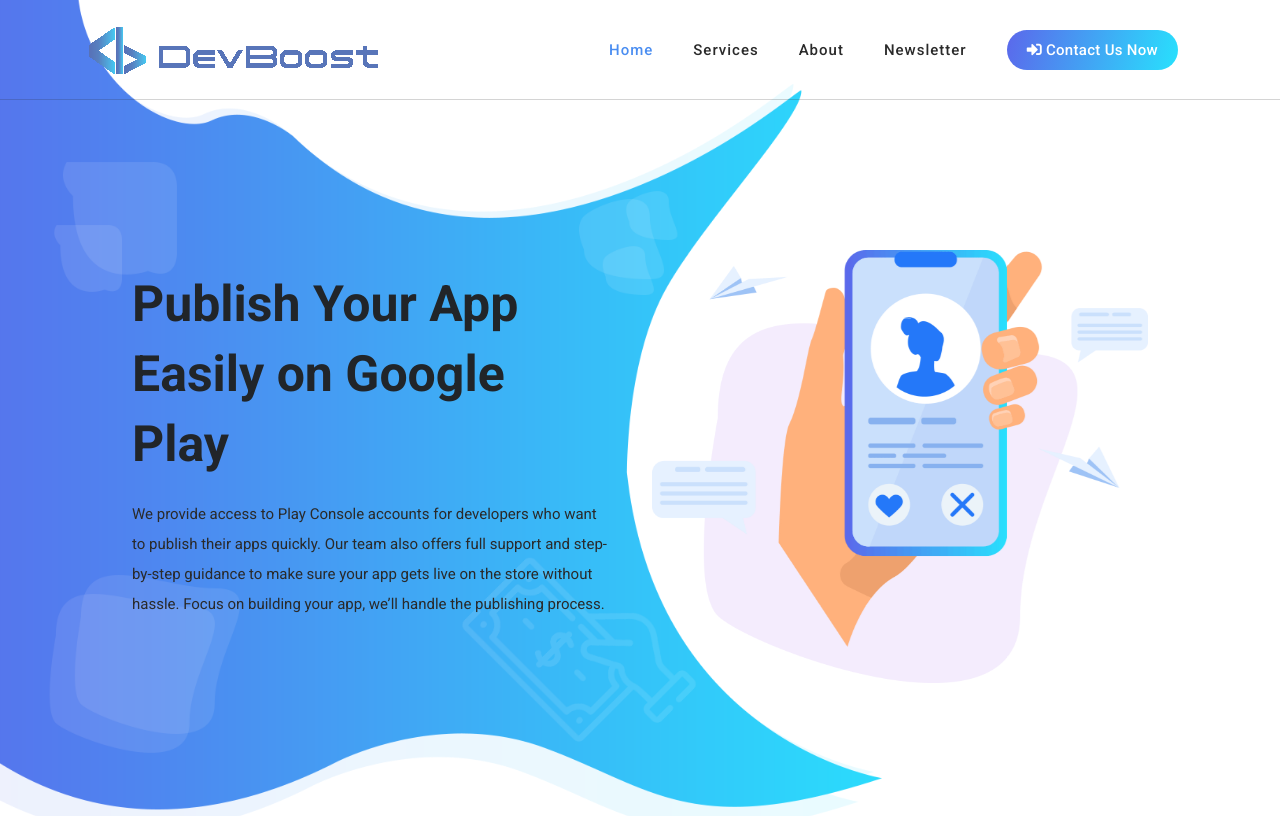
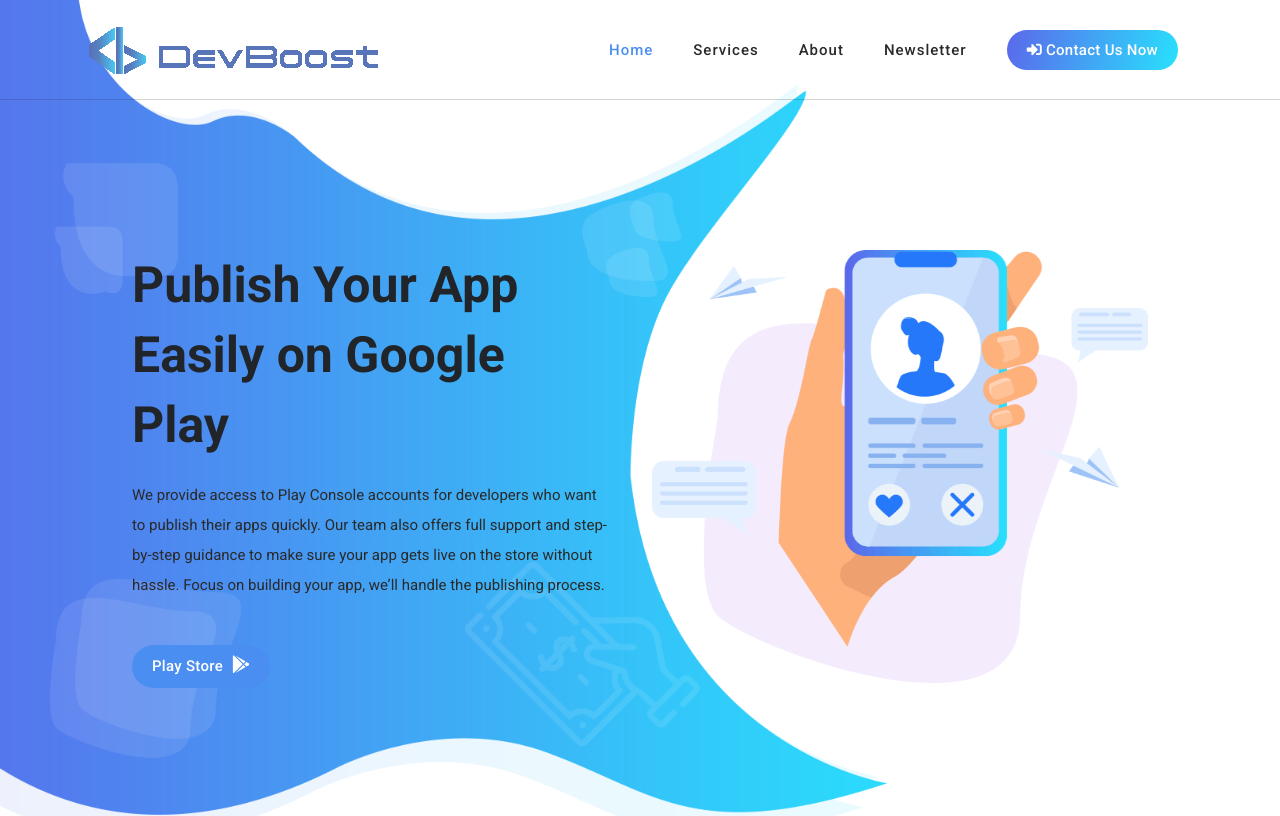
Before and after one commit to devlopboost-sketch/DevBoostLanding, a plain HTML site: page index.html in a window 1280 px wide. Shown: the top 816 px of the page. Drawn offline with Linux system fonts and the light colour scheme.

Commit message:
playStore

```diff
--- a/index.html
+++ b/index.html
@@ -179,14 +179,14 @@
     Focus on building your app, we’ll handle the publishing process.
 </p>
                   </div>
-               <!--    <div class="col-lg-12">
-                    <div class="white-button first-button scroll-to-section">
+                   <div class="col-lg-12">
+                 <!--    <div class="white-button first-button scroll-to-section">
                       <a href="#contact">Free Quote <i class="fab fa-apple"></i></a>
+                    </div> -->
+                    <div class="white-button scroll-to-section">
+                      <a href="https://play.google.com/store/apps/developer?id=Skandersoummer&hl=pt_BR&gl=br">Play Store <i class="fab fa-google-play"></i></a>
                     </div>
-                    <div class="white-button scroll-to-section">
-                      <a href="#contact">Free Quote <i class="fab fa-google-play"></i></a>
-                    </div>
-                  </div> -->
+                  </div>
                 </div>
               </div>
             </div>
```
